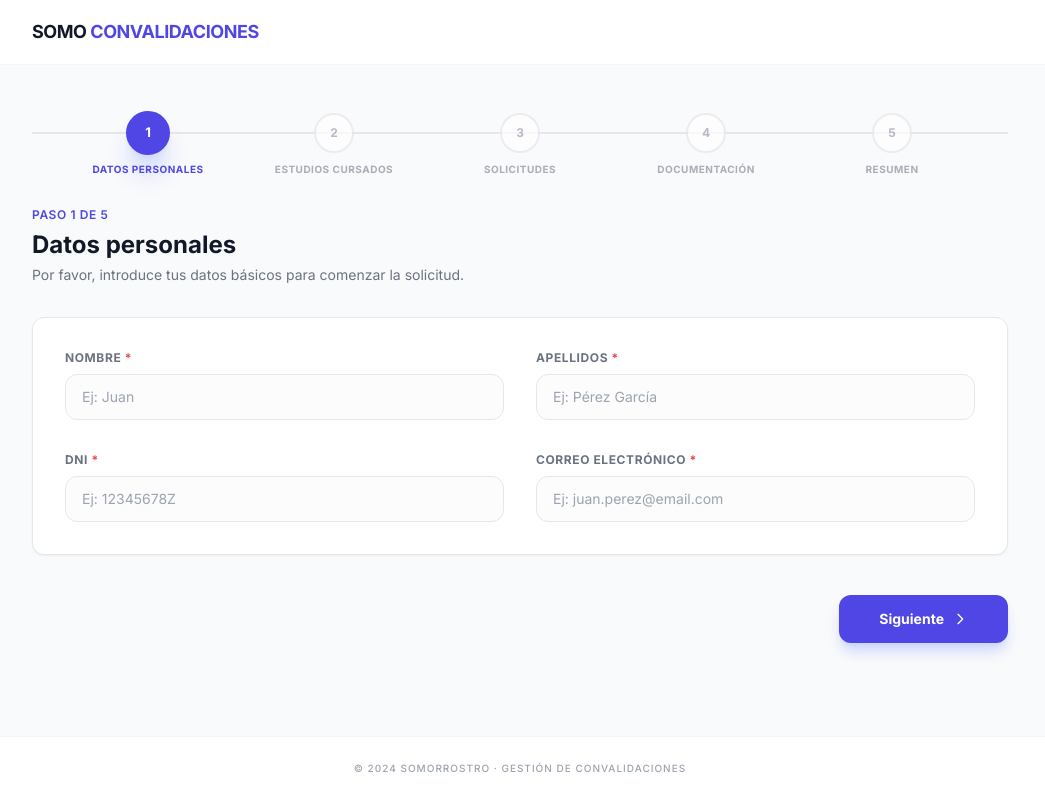
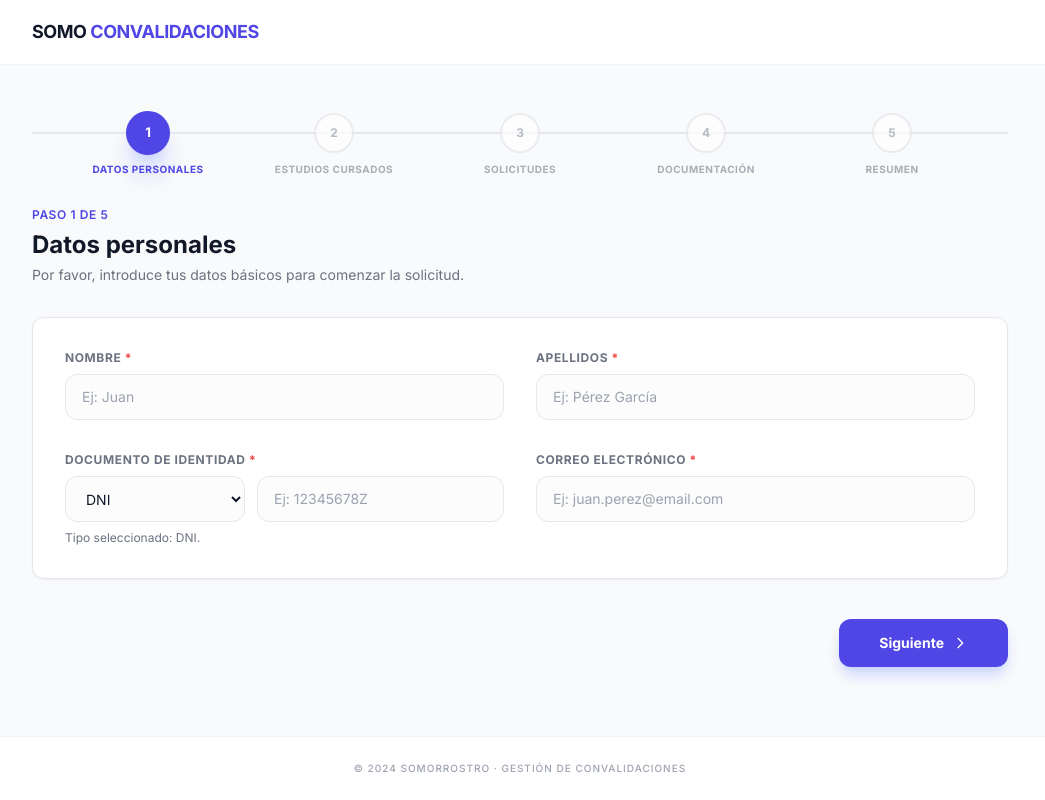
Before and after one commit to globaldmtech/somo-convalidaciones, an Angular app in the folder frontend/: page /formulario in a window 1280 px wide. Shown: the whole page, without its empty margins (120-1165 px from the left). Built offline with nearby package versions, Linux system fonts and the light colour scheme.

Commit message:
cambiar identificacion usuario: dni, nie y otros

```diff
--- a/frontend/src/app/components/datos-personales/datos-personales.component.html
+++ b/frontend/src/app/components/datos-personales/datos-personales.component.html
@@ -23,10 +23,26 @@
             </div>
 
             <div class="space-y-2">
-                <label class="block text-xs font-bold text-gray-500 uppercase tracking-wider">DNI <span
+                <label class="block text-xs font-bold text-gray-500 uppercase tracking-wider">Documento de identidad <span
                         class="text-red-500">*</span></label>
-                <input type="text" [(ngModel)]="dni" required placeholder="Ej: 12345678Z"
-                    class="block w-full px-4 py-3 text-sm border border-gray-200 focus:outline-none focus:ring-2 focus:ring-indigo-500 focus:border-indigo-500 rounded-xl transition-all bg-gray-50/50">
+                <div class="grid grid-cols-1 sm:grid-cols-[180px_minmax(0,1fr)] gap-3">
+                    <select [(ngModel)]="documentType" (ngModelChange)="onDocumentTypeChange()"
+                        class="block w-full px-4 py-3 text-sm border border-gray-200 focus:outline-none focus:ring-2 focus:ring-indigo-500 focus:border-indigo-500 rounded-xl transition-all bg-gray-50/50">
+                        <option *ngFor="let option of documentTypeOptions" [ngValue]="option">{{ getDocumentTypeOptionLabel(option) }}</option>
+                    </select>
+                    <input type="text" [(ngModel)]="dni" (blur)="onDocumentBlur()" required [placeholder]="documentPlaceholder"
+                        [class.border-red-400]="showDocumentError"
+                        [class.focus:ring-red-500]="showDocumentError"
+                        [class.focus:border-red-500]="showDocumentError"
+                        class="block w-full px-4 py-3 text-sm border border-gray-200 focus:outline-none focus:ring-2 focus:ring-indigo-500 focus:border-indigo-500 rounded-xl transition-all bg-gray-50/50">
+                </div>
+                <p class="text-xs text-gray-500">Tipo seleccionado: {{ documentTypeLabel }}.</p>
+                <p *ngIf="showDocumentError" class="flex items-center gap-2 text-sm text-red-600">
+                    <svg class="h-4 w-4 shrink-0" fill="none" stroke="currentColor" viewBox="0 0 24 24" aria-hidden="true">
+                        <path stroke-linecap="round" stroke-linejoin="round" stroke-width="2" d="M12 9v4m0 4h.01M10.29 3.86l-7.5 13A1 1 0 003.66 18h16.68a1 1 0 00.87-1.49l-7.5-13a1 1 0 00-1.74 0z"></path>
+                    </svg>
+                    {{ documentErrorMessage }}
+                </p>
             </div>
 
             <div class="space-y-2">
--- a/frontend/src/app/components/datos-personales/datos-personales.component.ts
+++ b/frontend/src/app/components/datos-personales/datos-personales.component.ts
@@ -1,7 +1,13 @@
 import { Component, Output, EventEmitter } from '@angular/core';
 import { CommonModule } from '@angular/common';
 import { FormsModule } from '@angular/forms';
-import { ConvalidacionesService } from '../../services/convalidaciones.service';
+import {
+  ConvalidacionesService,
+  getPersonalDocumentTypeLabel,
+  isValidPersonalDocumentNumber,
+  normalizePersonalDocumentNumber,
+  PersonalDocumentType,
+} from '../../services/convalidaciones.service';
 
 @Component({
   selector: 'app-datos-personales',
@@ -13,16 +19,20 @@ export class DatosPersonalesComponent {
   @Output() next = new EventEmitter<void>();
 
   private readonly emailPattern = /^[^\s@]+@[^\s@]+\.[^\s@]+$/;
+  readonly documentTypeOptions: PersonalDocumentType[] = ['dni', 'nie', 'otro'];
 
+  documentType: PersonalDocumentType = 'dni';
   nombre = '';
   apellidos = '';
   dni = '';
   email = '';
   attemptedNext = false;
   emailTouched = false;
+  documentTouched = false;
 
   constructor(private convalidacionesService: ConvalidacionesService) {
     const personalData = this.convalidacionesService.getPersonalData();
+    this.documentType = personalData.documentType || 'dni';
     this.nombre = personalData.nombre;
     this.apellidos = personalData.apellidos;
     this.dni = personalData.dni;
@@ -32,7 +42,7 @@ export class DatosPersonalesComponent {
   get canContinue(): boolean {
     return !!this.nombre.trim()
       && !!this.apellidos.trim()
-      && !!this.dni.trim()
+      && this.isDocumentValid
       && this.isEmailValid;
   }
 
@@ -40,8 +50,58 @@ export class DatosPersonalesComponent {
     return this.emailPattern.test(this.email.trim());
   }
 
+  get documentTypeLabel(): string {
+    return getPersonalDocumentTypeLabel(this.documentType);
+  }
+
+  getDocumentTypeOptionLabel(type: PersonalDocumentType): string {
+    return getPersonalDocumentTypeLabel(type);
+  }
+
+  get documentPlaceholder(): string {
+    switch (this.documentType) {
+      case 'nie':
+        return 'Ej: X1234567L';
+      case 'otro':
+        return 'Ej: ID-458923';
+      case 'dni':
+      default:
+        return 'Ej: 12345678Z';
+    }
+  }
+
+  get documentErrorMessage(): string {
+    switch (this.documentType) {
+      case 'nie':
+        return 'El NIE debe tener formato válido, por ejemplo X1234567L.';
+      case 'otro':
+        return 'Introduce un identificador válido usando letras, números o / . -';
+      case 'dni':
+      default:
+        return 'El DNI debe tener 8 números y una letra válida, por ejemplo 12345678Z.';
+    }
+  }
+
+  get isDocumentValid(): boolean {
+    return isValidPersonalDocumentNumber(this.documentType, this.dni);
+  }
+
   get showEmailError(): boolean {
     return (this.emailTouched || this.attemptedNext) && !!this.email.trim() && !this.isEmailValid;
+  }
+
+  get showDocumentError(): boolean {
+    return (this.documentTouched || this.attemptedNext) && !!this.dni.trim() && !this.isDocumentValid;
+  }
+
+  onDocumentTypeChange(): void {
+    this.dni = normalizePersonalDocumentNumber(this.documentType, this.dni);
+    this.documentTouched = !!this.dni.trim();
+  }
+
+  onDocumentBlur(): void {
+    this.documentTouched = true;
+    this.dni = normalizePersonalDocumentNumber(this.documentType, this.dni);
   }
 
   onEmailBlur(): void {
@@ -52,9 +112,10 @@ export class DatosPersonalesComponent {
     this.attemptedNext = true;
     if (!this.canContinue) return;
     this.convalidacionesService.setPersonalData({
+      documentType: this.documentType,
       nombre: this.nombre.trim(),
       apellidos: this.apellidos.trim(),
-      dni: this.dni.trim(),
+      dni: normalizePersonalDocumentNumber(this.documentType, this.dni),
       email: this.email.trim(),
     });
     this.next.emit();
--- a/frontend/src/app/components/resumen-formulario/resumen-formulario.component.html
+++ b/frontend/src/app/components/resumen-formulario/resumen-formulario.component.html
@@ -41,7 +41,7 @@
                     <p class="text-sm font-medium text-gray-800">{{ personalData.apellidos || '—' }}</p>
                 </div>
                 <div>
-                    <p class="text-[11px] uppercase tracking-wider text-gray-400 font-bold">DNI</p>
+                    <p class="text-[11px] uppercase tracking-wider text-gray-400 font-bold">{{ documentTypeLabel }}</p>
                     <p class="text-sm font-medium text-gray-800">{{ personalData.dni || '—' }}</p>
                 </div>
                 <div>
--- a/frontend/src/app/components/resumen-formulario/resumen-formulario.component.ts
+++ b/frontend/src/app/components/resumen-formulario/resumen-formulario.component.ts
@@ -3,6 +3,7 @@ import { CommonModule } from '@angular/common';
 import { finalize, timeout } from 'rxjs/operators';
 import {
     ConvalidacionesService,
+    getPersonalDocumentTypeLabel,
     PersonalData,
     SelectedConvalidation,
     UploadedDocument,
@@ -24,6 +25,7 @@ export class ResumenFormularioComponent implements OnInit {
     otrosCiclosModulosCursados: string[] = [];
     convalidacionesSolicitadas: SelectedConvalidation[] = [];
     personalData: PersonalData = {
+        documentType: 'dni',
         nombre: '',
         apellidos: '',
         dni: '',
@@ -60,6 +62,10 @@ export class ResumenFormularioComponent implements OnInit {
 
     get gradoDestino(): string {
         return this.convalidacionesService.targetGradoNombre || '—';
+    }
+
+    get documentTypeLabel(): string {
+        return getPersonalDocumentTypeLabel(this.personalData.documentType || 'dni');
     }
 
     get otrosSolicitudes(): string[] {
@@ -274,6 +280,7 @@ export class ResumenFormularioComponent implements OnInit {
             ];
 
             payload = {
+                document_type: this.personalData.documentType,
                 nombre: this.personalData.nombre,
                 apellidos: this.personalData.apellidos,
                 dni: this.personalData.dni,
--- a/frontend/src/app/pages/formulario-page.component.ts
+++ b/frontend/src/app/pages/formulario-page.component.ts
@@ -5,7 +5,7 @@ import { EstudiosCursadosComponent } from '../components/estudios-cursados/estud
 import { ConvalidacionesSolicitadasComponent } from '../components/convalidaciones-solicitadas/convalidaciones-solicitadas.component';
 import { DocumentacionAportarComponent } from '../components/documentacion-aportar/documentacion-aportar.component';
 import { ResumenFormularioComponent } from '../components/resumen-formulario/resumen-formulario.component';
-import { ConvalidacionesService } from '../services/convalidaciones.service';
+import { ConvalidacionesService, isValidPersonalDocumentNumber } from '../services/convalidaciones.service';
 
 @Component({
   selector: 'app-formulario-page',
@@ -144,7 +144,7 @@ export class FormularioPageComponent {
     const data = this.convalidacionesService.getPersonalData();
     return !!data.nombre?.trim()
       && !!data.apellidos?.trim()
-      && !!data.dni?.trim()
+      && isValidPersonalDocumentNumber(data.documentType || 'dni', data.dni || '')
       && this.emailPattern.test(data.email?.trim() ?? '');
   }
 
--- a/frontend/src/app/services/convalidaciones.service.ts
+++ b/frontend/src/app/services/convalidaciones.service.ts
@@ -5,11 +5,67 @@ import { catchError } from 'rxjs/operators';
 import { EstudioEntry, AcreditacionExterna } from '../components/estudios-cursados/estudios-cursados.component';
 import { ADMIN_API_BASE, API_BASE } from '../config/api-paths';
 
+export type PersonalDocumentType = 'dni' | 'nie' | 'otro';
+
 export interface PersonalData {
+    documentType: PersonalDocumentType;
     nombre: string;
     apellidos: string;
     dni: string;
     email: string;
+}
+
+const DNI_LETTERS = 'TRWAGMYFPDXBNJZSQVHLCKE';
+
+export function normalizePersonalDocumentNumber(type: PersonalDocumentType, value: string): string {
+    const upperValue = String(value || '').trim().toUpperCase();
+
+    if (type === 'dni' || type === 'nie') {
+        return upperValue.replace(/[\s-]+/g, '');
+    }
+
+    return upperValue.replace(/\s+/g, ' ');
+}
+
+function isValidDniLetter(number: number, letter: string): boolean {
+    return DNI_LETTERS[number % 23] === letter;
+}
+
+export function isValidPersonalDocumentNumber(type: PersonalDocumentType, value: string): boolean {
+    const normalized = normalizePersonalDocumentNumber(type, value);
+    if (!normalized) {
+        return false;
+    }
+
+    if (type === 'dni') {
+        if (!/^\d{8}[A-Z]$/.test(normalized)) {
+            return false;
+        }
+        return isValidDniLetter(Number(normalized.slice(0, 8)), normalized.slice(-1));
+    }
+
+    if (type === 'nie') {
+        if (!/^[XYZ]\d{7}[A-Z]$/.test(normalized)) {
+            return false;
+        }
+        const prefixMap: Record<string, string> = { X: '0', Y: '1', Z: '2' };
+        const numericValue = `${prefixMap[normalized[0]]}${normalized.slice(1, 8)}`;
+        return isValidDniLetter(Number(numericValue), normalized.slice(-1));
+    }
+
+    return /^[A-Z0-9](?:[A-Z0-9 /.-]{1,28}[A-Z0-9])?$/.test(normalized);
+}
+
+export function getPersonalDocumentTypeLabel(type: PersonalDocumentType): string {
+    switch (type) {
+        case 'nie':
+            return 'NIE';
+        case 'otro':
+            return 'Otro documento';
+        case 'dni':
+        default:
+            return 'DNI';
+    }
 }
 
 export interface SelectedConvalidation {
@@ -311,6 +367,7 @@ export class ConvalidacionesService {
     otrosCiclosModulos$ = this.otrosCiclosModulosSubject.asObservable();
 
     private personalDataSubject = new BehaviorSubject<PersonalData>({
+        documentType: 'dni',
         nombre: '',
         apellidos: '',
         dni: '',
```
Also changed, not shown: 1 other file (tests, documents, lock files or other folders).
